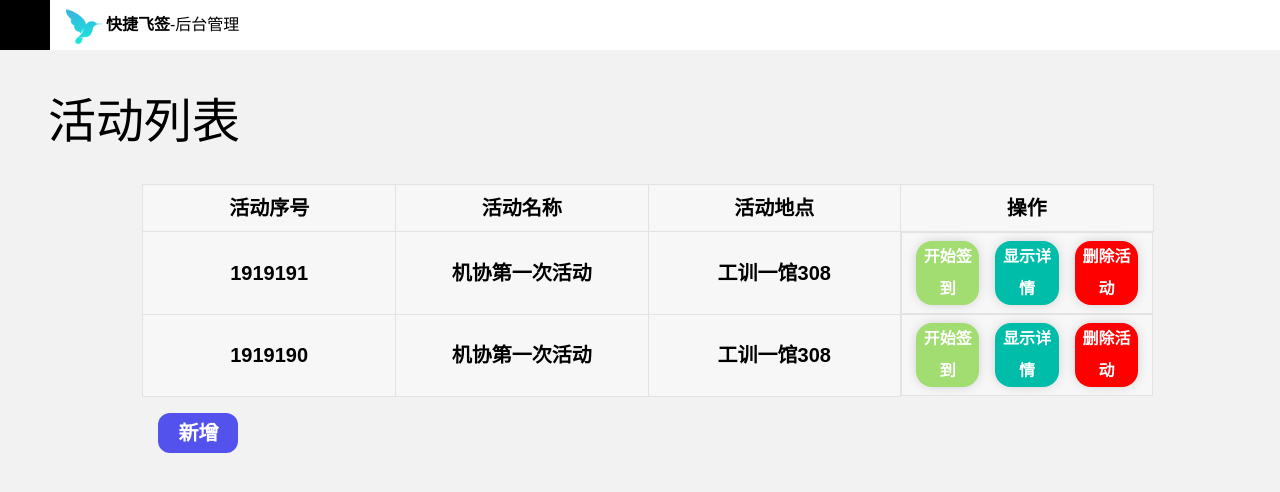
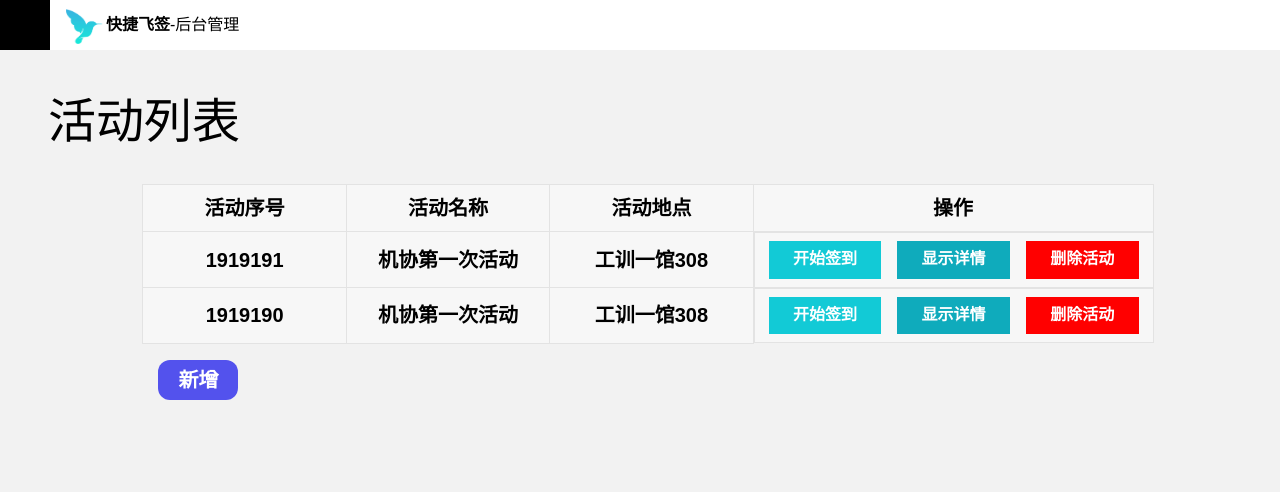
Before and after one commit to AlenYing/FastCheckConsole, a Vue app: page /#/main/function/0 in a window 1280 px wide. Shown: the top 492 px of the page. Built offline with nearby package versions, Linux system fonts and the light colour scheme; a web font is replaced by a local one.

Commit message:
some little change

```diff
--- a/src/components/LoginWindow.vue
+++ b/src/components/CheckWindow.vue
@@ -12,7 +12,7 @@
                 </div>
             </div>
             <div class="qrcodeBlock">
-                <qrcode-vue :value="value" :size="300"></qrcode-vue>
+                <qrcode-vue :value="value" :size="150"></qrcode-vue>
                 此二维码每<span style="font-weight: bold;">{{updateNum/ 1000}}</span>秒刷新一次
             </div>
         </div>
@@ -89,6 +89,8 @@ export default {
         width: auto;
         height: auto;
         text-align: center;
+        margin-right: 5vh;
+        margin-top: 4vh;
     }
 
     .mainBlock {
--- a/src/components/activityTable.vue
+++ b/src/components/activityTable.vue
@@ -1,9 +1,7 @@
 <template>
   <div class="Block">
     <div class="ATMain">
-            <div class="TableTitle">
-                活动列表
-            </div>
+      <div class="TableTitle">活动列表</div>
       <div class="TableBlock">
         <table>
           <tr>
@@ -14,34 +12,38 @@
           </tr>
           <tr v-if="activityTable==false">这里空空如也，什么也没有哦~</tr>
           <tr v-for="(activity,index) in activityTable" :key="activity">
-                        <th v-for="info in activity" :key="info">
-                            {{info}}
-                        </th>
+            <th v-for="info in activity" :key="info">{{info}}</th>
             <th class="operation">
-                            <div class="operationBtn" style="background-color:#a1dd70;" @click="beginLogin">开始签到</div>
-                            <div class="operationBtn" style="background-color:#00bdaa;" @click="showDetail">显示详情</div>
-                            <div class="operationBtn" style="background-color:red;" @click="deleteActivity(index)">
-                                删除活动
-                            </div>
+              <div class="operationBtn" style="background-color:#12cad6;" @click="beginLogin">开始签到</div>
+              <div class="operationBtn" style="background-color:#0fabbc;" @click="showDetail">显示详情</div>
+              <div
+                class="operationBtn"
+                style="background-color:red;"
+                @click="deleteActivity(index)"
+              >删除活动</div>
             </th>
           </tr>
         </table>
-                <div class="addBtn" @click="showaddUp">
-                    新增
-                </div>
+        <div class="addBtn" @click="showaddUp">新增</div>
       </div>
     </div>
     <div :class="{master:showWindow}"></div>
-        <upWindow :class="[showWindowC? showUpWindow : unShow ,aniDis]" @close-window="closewindow"
+    <upWindow
+      :class="[showWindowC? showUpWindow : unShow ,aniDis]"
+      @close-window="closewindow"
       @add-activity="addActivity"
-                  :typeWindow="typeWindow"></upWindow>
-        <LoginWindow :class="[showLoginWindow?showUpWindow : unShow ,aniDis]" @close-Lwindow="closeLwindow"></LoginWindow>
+      :typeWindow="typeWindow"
+    ></upWindow>
+    <LoginWindow
+      :class="[showLoginWindow?showUpWindow : unShow ,aniDis]"
+      @close-Lwindow="closeLwindow"
+    ></LoginWindow>
   </div>
 </template>
 
 <script>
 import upWindow from "./upWindow";
-  import LoginWindow from "./LoginWindow";
+import LoginWindow from "./CheckWindow";
 
 export default {
   name: "activityTable",
@@ -55,48 +57,40 @@
         {
           activityId: "1919191",
           activityName: "机协第一次活动",
-            activityArea: "工训一馆308",
+          activityArea: "工训一馆308"
         },
         {
           activityId: "1919190",
           activityName: "机协第一次活动",
-            activityArea: "工训一馆308",
+          activityArea: "工训一馆308"
         }
       ],
       loginBtn: "loginBtn",
-        showWindow:
-          false,
-        showWindowC:
-          false,
-        master:
-          "master",
-        unShow:
-          "unShow",
-        aniDis:
-          "ani-dis",
-        typeWindow:
-          "",
-        showLoginWindow:
-          false,
-        showUpWindow:
-          "showUpWindow"
-      }
+      showWindow: false,
+      showWindowC: false,
+      master: "master",
+      unShow: "unShow",
+      aniDis: "ani-dis",
+      typeWindow: "",
+      showLoginWindow: false,
+      showUpWindow: "showUpWindow"
+    };
   },
   methods: {
-      showaddUp: function () {
+    showaddUp: function() {
       this.showWindow = true;
       this.showWindowC = true;
-        this.typeWindow = "addWindow"
+      this.typeWindow = "addWindow";
     },
-      closewindow: function () {
+    closewindow: function() {
       this.showWindow = false;
       this.showWindowC = false;
     },
-      closeLwindow:function(){
+    closeLwindow: function() {
       this.showWindow = false;
       this.showLoginWindow = false;
     },
-      addActivity: function (activityInfo) {
+    addActivity: function(activityInfo) {
       let newActivityInfo = {
         activityId: "",
         activityName: "",
@@ -117,20 +111,20 @@
       newActivityInfo.activityId = 2101020023;
       this.activityTable.push(newActivityInfo);
     },
-      deleteActivity: function (index) {
+    deleteActivity: function(index) {
       this.activityTable.splice(index, 1);
     },
-      showDetail: function () {
+    showDetail: function() {
       this.showWindow = true;
       this.showWindowC = true;
-        this.typeWindow = "showWindow"
+      this.typeWindow = "showWindow";
     },
-      beginLogin: function () {
+    beginLogin: function() {
       this.showWindow = true;
       this.showLoginWindow = true;
     }
   }
-  }
+};
 </script>
 
 <style scoped>
@@ -147,7 +141,7 @@
 }
 
 .ani-dis {
-        transition: opacity .3s linear;
+  transition: opacity 0.3s linear;
 }
 
 .unShow {
@@ -165,9 +159,9 @@
   top: -50px;
   width: 100%;
   height: calc(100% + 50px);
-        background-color: rgba(0, 0, 0, .6);
+  background-color: rgba(0, 0, 0, 0.6);
   z-index: 2000;
-        transition: all .3s linear;
+  transition: all 0.3s linear;
 }
 
 .addBtn {
@@ -187,23 +181,23 @@
 }
 
 .addBtn:hover {
-        box-shadow: 0 0 1px 2px rgba(0, 0, 0, .3);
+  box-shadow: 0 0 1px 2px rgba(0, 0, 0, 0.3);
 }
 
 .operationBtn {
   width: 30%;
-        height: 100%;
+  height: 4.7vh;
   cursor: pointer;
   margin: 0 1vh;
-        line-height: 4vh;
+  line-height: 4.5vh;
   font-size: 2vh;
   color: white;
-        border-radius: 2vh;
-        box-shadow: 0 0 14px -4px rgba(0, 0, 0, .3);
+  /* border-radius: 2vh; */
+  /* box-shadow: 0 0 14px -4px rgba(0, 0, 0, 0.3); */
 }
 
 .operationBtn:hover {
-        box-shadow: 0px 0px 15px 5px rgba(0, 0, 0, .2);
+  box-shadow: 0px 0px 2px 2px rgba(0, 0, 0, 0.2);
 }
 
 .TableBlock {
@@ -225,13 +219,15 @@
   border-collapse: collapse;
 }
 
-
 .TableBlock th {
   padding: 8px 6px;
   text-align: center;
   background: #f7f7f7;
   border: 1px #e3e3e3 solid;
+}
 
+.TableBlock th:nth-child(4n) {
+  width: 50vh;
 }
 
 .ATMain {
--- /dev/null
+++ b/src/components/staWindow.vue
@@ -0,0 +1,39 @@
+<template>
+<div class="block">
+ <div class="blockText">
+     <i class="iconfont">&#xe607;</i>
+     登录成功</div>
+</div>
+</template>
+
+<script>
+  export default {
+    name: "staWindow"
+  }
+</script>
+
+<style scoped>
+.block{
+    position: absolute;
+    height: 6vh;
+    width: 20vh;
+    background: #50d890;
+    left:50%;
+    margin-left: -10vh;
+}
+.blockText{
+    padding-left: 6vh;
+    line-height: 5.8vh;
+    color: white;
+    margin-right: 2vh;
+    font-size: 2.5vh;
+}
+    .blockText i{
+
+        position: absolute;
+        left: 3vh;
+        line-height: 6vh;
+        color: white;
+    }
+
+</style>
--- a/src/global.css
+++ b/src/global.css
@@ -40,12 +40,12 @@ input {
 }
 @font-face {
   font-family: 'iconfont';  /* project id 1280489 */
-  src: url('//at.alicdn.com/t/font_1280489_y8f86wb9g1d.eot');
-  src: url('//at.alicdn.com/t/font_1280489_y8f86wb9g1d.eot?#iefix') format('embedded-opentype'),
-  url('//at.alicdn.com/t/font_1280489_y8f86wb9g1d.woff2') format('woff2'),
-  url('//at.alicdn.com/t/font_1280489_y8f86wb9g1d.woff') format('woff'),
-  url('//at.alicdn.com/t/font_1280489_y8f86wb9g1d.ttf') format('truetype'),
-  url('//at.alicdn.com/t/font_1280489_y8f86wb9g1d.svg#iconfont') format('svg');
+  src: url('//at.alicdn.com/t/font_1280489_a61tm43z5o.eot');
+  src: url('//at.alicdn.com/t/font_1280489_a61tm43z5o.eot?#iefix') format('embedded-opentype'),
+  url('//at.alicdn.com/t/font_1280489_a61tm43z5o.woff2') format('woff2'),
+  url('//at.alicdn.com/t/font_1280489_a61tm43z5o.woff') format('woff'),
+  url('//at.alicdn.com/t/font_1280489_a61tm43z5o.ttf') format('truetype'),
+  url('//at.alicdn.com/t/font_1280489_a61tm43z5o.svg#iconfont') format('svg');
 }
 .iconfont{
   width: 100%;
--- a/src/login.vue
+++ b/src/login.vue
@@ -22,6 +22,7 @@
                     <input class="login-mainInput" v-model="password" placeholder="请输入密码" type="password">
                     <div class="login-mainbtn" @click="Login">登录</div>
                 </div>
+                <!--            LOGO and introduction-->
                 <div class="footer">
                     <div class="footermain">
                         <img src="./assets/logo-1.png">
@@ -32,15 +33,18 @@
                     </div>
                 </div>
             </div>
-            <!--            LOGO and introduction-->
-
         </div>
+        <staWindow></staWindow>
     </div>
 </template>
 
 <script>
+    import staWindow from "./components/staWindow";
   export default {
     name: 'login',
+    components:{
+      staWindow
+    },
     data() {
       return {
         chosed: 'Partchosed',
@@ -60,13 +64,30 @@
         this.isuser = false
       },
       Login: function () {
+         // let _response = ''
         window.console.log(this.isuser,this.isAdministrator);
-        this.$router.push("main/function/0");
         if (this.isAdministrator) {
           //  管理员登录方法
 
         } else if (this.isuser) {
+          this.$router.push('/main/function/0')
           //  用户登录方法
+          // this.$axios.post(`http://192.168.0.195:5000/api/v1/User/${this.account}`,
+          // {
+          //     "password":`${this.password}`
+          // })
+          // .then((response)=>{
+          //     _response = response.statusText
+          //      this.$router.push('/main/function/0')
+          //     window.console.log(_response)
+          // })
+          // .catch(function(error){
+          //     window.console.log(error)
+          // })
+          // window.console.log(_response)
+          // if(_response==="OK"){
+          //     window.console.log("wobeichufale ")
+          // }
         }
       }
     }
```
Lines whose indentation alone changed are shown as unchanged.
